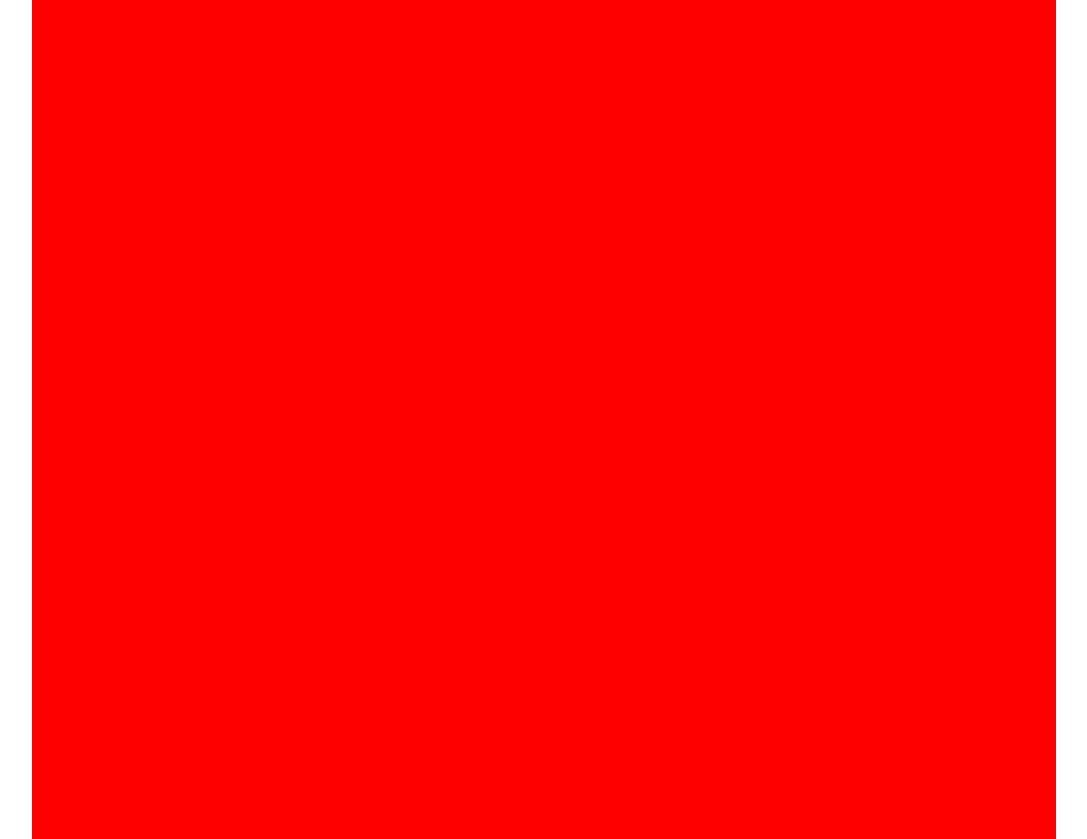
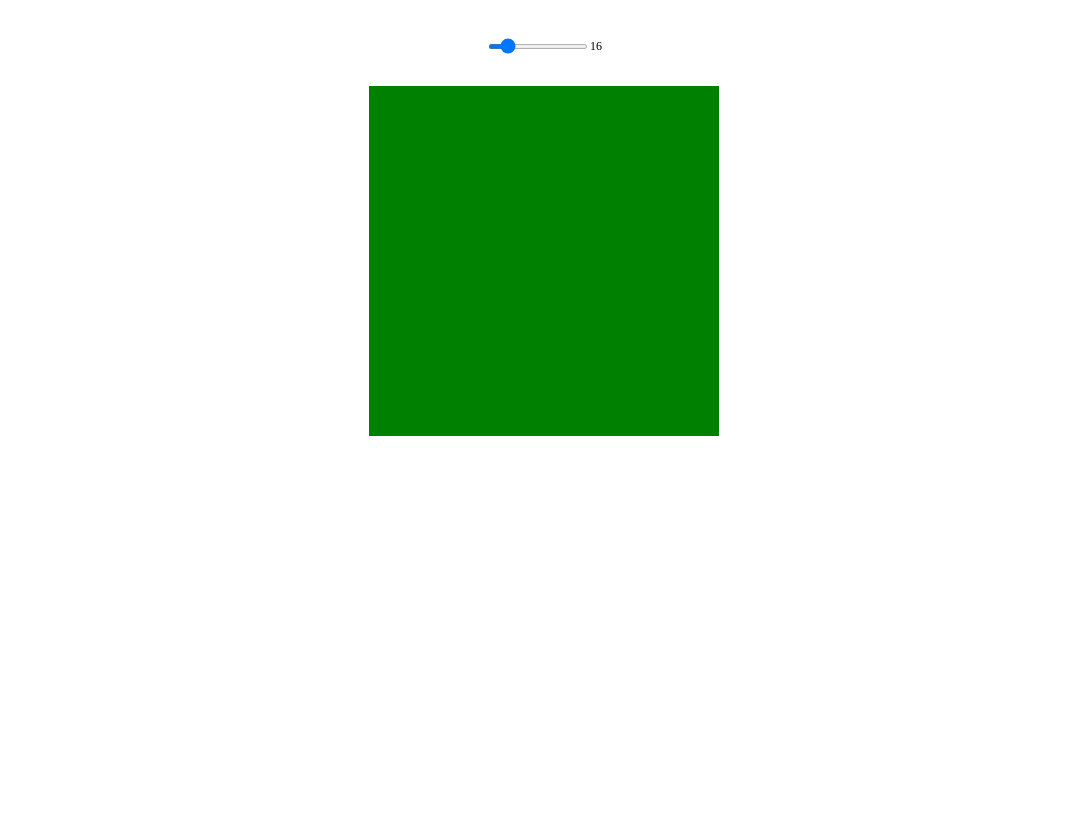
Before and after one commit to Alemoses/Etch-a-Sketch, a plain HTML site: page index.html in a window 1280 px wide. Shown: the part 81-920 px from the top of the page, without its empty margins (96-1183 px from the left). After the commit the page ends 800 px from the top, so only its background shows below. Drawn offline with Linux system fonts and the light colour scheme.

Commit message:
Add code to allow readjusting of grid size, style changes

```diff
--- a/index.html
+++ b/index.html
@@ -3,11 +3,16 @@
 <head>
   <meta charset="UTF-8">
   <meta name="viewport" content="width=device-width, initial-scale=1.0">
-  <link rel="stylesheet" href="style.css">
+  <link rel="stylesheet" href="/style.css">
   <title>Etch-a-Sketch</title>
 </head>
 <body>
-  <main>
+  <main id="main">
+    <h1>Etch-a-Sketch</h1>
+    <div class="slider-container">
+      <input type="range" min="2" max="100" value="16" id="slider">
+      <p class="value">16</p>
+    </div>
     <div id="container"></div>
   </main>
 </body>
--- a/index.js
+++ b/index.js
@@ -1,25 +1,133 @@
 const gameContainer = document.getElementById("container");
+const slider = document.getElementById("slider");
 
+//creates child divs within gamecontainer//
 function divCreator(){
-  document.body.style.display = "flex";
-  document.body.style.justifyContent = "center";
-  document.body.style.alignItems = "center";
-  gameContainer.style.display = "flex";
-  gameContainer.style.flexWrap = "wrap";
-  gameContainer.style.width = "1024px";
-  gameContainer.style.height = "1024px";
-
   for (let i = 0; i < 256; i++){
     const div = document.createElement("div");
-    div.style.width = "64px";
-    div.style.height = "64px";
-    div.style.background = "red";
-    div.className = "pixels";
-    div.onmousemove = function(){
-      div.style.background = "black";
-    }
     gameContainer.appendChild(div);
+
+    div.className = (`cell-${i}`);
+    div.style.backgroundColor = ('green');
+    div.onmousemove = function(){div.style.backgroundColor = "black"};
+  }
+}
+//function to be used in event listener, allows readjusting of grid size when called
+function removeAllChildNodes(parent){
+  while(parent.firstChild){
+      parent.removeChild(parent.firstChild);
   }
 }
 
+//adjusts grid size by using slider
+const sliderVal = document.querySelector('.value');
+slider.oninput = function(){
+  let val = document.getElementById('slider').value;
+  sliderVal.textContent = val;
+  removeAllChildNodes(gameContainer);
+  gameContainer.style.gridTemplateColumns = (`repeat(${val}, 2fr)`);
+  gameContainer.style.gridTemplateRows = (`repeat(${val}, 2fr)`);
+  for (let i = 0; i < val * val; i++){
+    const div = document.createElement("div");
+    gameContainer.appendChild(div);
+
+    div.className = (`cell-${i}`);
+    div.style.backgroundColor = ('green');
+    div.onmousemove = function(){div.style.backgroundColor = "black"};
+  }
+}
+
+
+
+
+
+
+
+
+
+
+
+
+
+
+
+
+
+
+
+
+
+
+
+
+
+
+
+
+
+
+
+
+
+
+
+
+
+
+
+
+
+/*function divCreator(){
+
+  for (let i = 1; i <= 256; i++){
+    let div = document.createElement("div");
+    gameContainer.appendChild(div);
+    div.id = `${i}`;
+    div.style.width = "16px";
+    div.style.height = "16px";
+    div.style.background = "green";
+    div.style.gridArea = `${i / 16} / ${i / 16}`;
+    containerHeight = `${i}px`;
+    containerWidth = `${i}px`;
+  }
+
+
+
+function divCreator(){
+
+  gameContainer.style.display = "flex";
+  gameContainer.style.flexWrap = "wrap";
+  gameContainer.style.width = "512px";
+  gameContainer.style.height = "auto";
+
+  for (let i = 0; i < 256; i++){
+    let div = document.createElement("div");
+    gameContainer.appendChild(div);
+    div.id = `cell-${i}`;
+    div.style.width = "32px";
+    div.style.height = "32px";
+    div.style.background = "green";
+    div.style.flexShrink = "1";
+    div.onmousemove = function(){div.style.background = "black"};
+
+    adjustBtn.onclick = buttonHandler;
+
+    function buttonHandler(){
+
+      let gridNum = prompt('Choose a number between 1 and 100 to determine the number of squares per side of grid.');
+
+       for (let x = gridNum; x <= 100; x++){
+         if(x >= 1 && x <= 100){
+           console.log(x);
+           document.getElementById('pixels').style.width = `${x}px`;
+           document.getElementById('pixels').style.height = `${x}px`;
+           gameContainer.style.height = `${(x * x)/2}px`;
+           gameContainer.style.width = `${(x * x)/2}px`;
+           break;
+       }
+     }
+   }
+  }
+}}*/
+
 divCreator();
--- a/style.css
+++ b/style.css
@@ -1,3 +1,29 @@
-body {
-  height: 800px;
+#main {
+  display: flex;
+  flex-direction: column;
+  gap: 20px;
+  justify-content: center;
+  align-items: center;
 }
+
+#container {
+  display: inline-grid;
+  grid-template-columns: repeat(16, 2fr);
+  grid-template-rows: repeat(16, 2fr);
+  width: 350px;
+  height: 350px;
+}
+
+.slider-container {
+  display: flex;
+  align-items: center;
+}
+
+#slider {
+  width: 100px;
+  height: 5px;
+}
+
+p {
+  font-size: 12px;
+}
```
